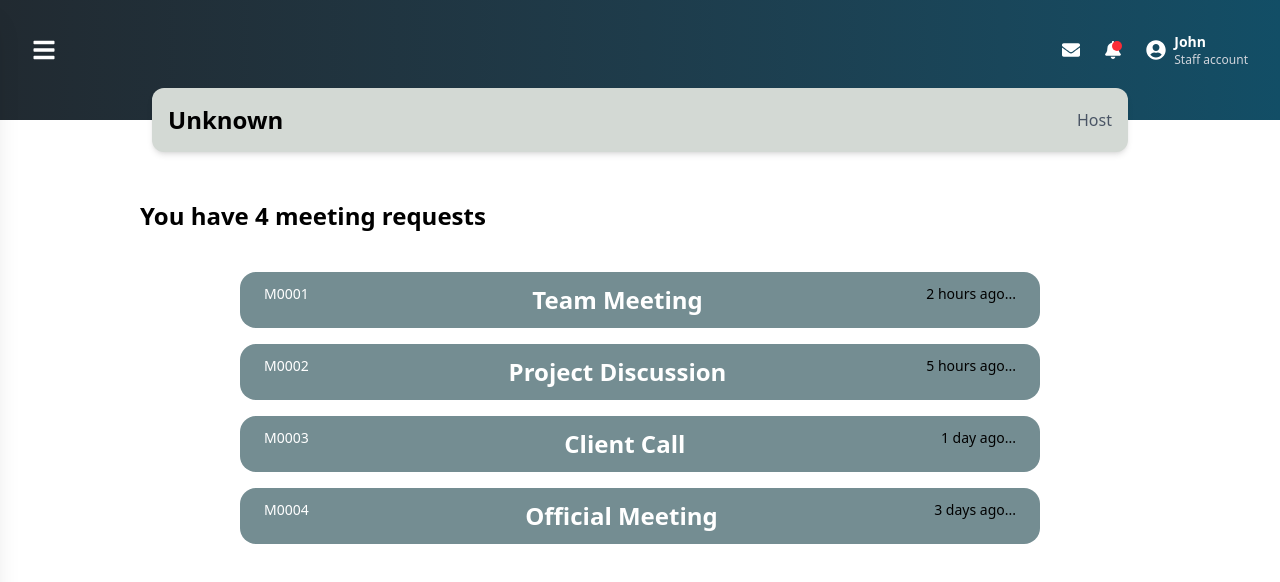
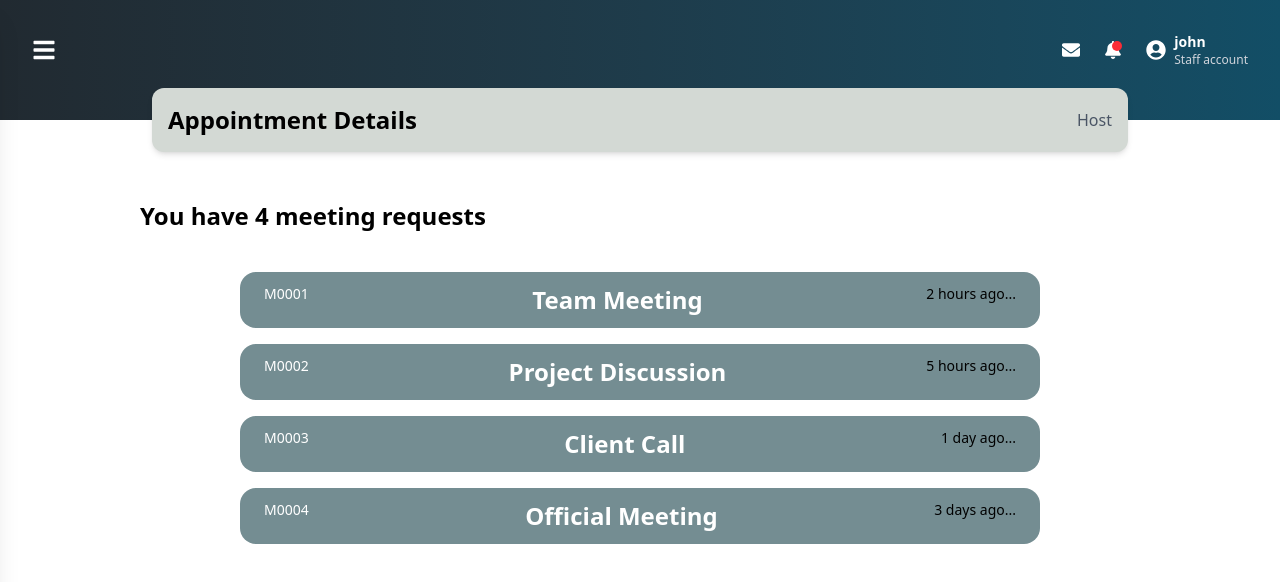
Before and after one commit to ThisaraJayasooriya/UoM-VMS-frontend, a React (Vite) app: page /host/meeting in a window 1280 px wide. Shown: the top 582 px of the page. Built offline with nearby package versions, Linux system fonts and the light colour scheme.

Commit message:
fixed issue in hostlayout section

```diff
--- a/src/pages/host/HostLayout.jsx
+++ b/src/pages/host/HostLayout.jsx
@@ -14,6 +14,7 @@ import { useNavigate } from "react-router-dom";
 
 function HostLayout() {
   const [isSidebarVisible, setSidebarVisible] = useState(false);
+
   const navigate = useNavigate();
   const location = useLocation();
   const state = location.state || {};
@@ -33,23 +34,45 @@ function HostLayout() {
       description: "Appointment Details",
       route: "/host/appointmentdetails",
     },
+
     { icon: <FaUsers />, description: "Visit Log", route: "/host/visitlog" },
+
     { icon: <FaCog />, description: "Profile", route: "/host/profile" },
   ];
 
-  // Function to get current page title based on route
-  const getCurrentPageTitle = () => {
-    const path = location.pathname;
-    if (path === "/host") return "Dashboard";
-    if (path === "/host/appointmentdetails") return "Appointment Details";
-    if (path === "/host/visitlog") return "Visit Log";
-    if (path === "/host/profile") return "Profile";
-    return "Host"; // Fallback
+   // Function to get current page title based on route
+   const getCurrentPageTitle = () => {
+    const currentItem = sidebarItems.find(item =>
+      location.pathname === item.route ||
+      (item.route !== '/host' && location.pathname.startsWith(item.route))
+    );
+    return currentItem?.description || 'Appointment Details';
   };
 
   return (
-    <div className="flex h-screen w-full bg-white relative">
-      {/* Sidebar */}
+    <div className="h-screen w-full bg-white relative">
+      {isSidebarVisible && (
+        <div
+          className="fixed inset-0  bg-opacity-50 z-10"
+          onClick={hideSidebar}
+        ></div>
+      )}
+      <div
+        className={`transition-all duration-300 ${
+          isSidebarVisible ? "blur-xs pointer-events-none" : ""
+        }`}
+      >
+        <Headerbar
+          toggleSidebar={toggleSidebar}
+          userName="john"
+          userRole="Staff account"
+          type= {state.name}
+          pageTitle={getCurrentPageTitle()}
+          pageSubtitle="Host"
+        />
+
+        <Outlet />
+      </div>
       <div
         className={`fixed inset-y-0 left-0 transform ${
           isSidebarVisible ? "translate-x-0" : "-translate-x-full"
@@ -64,29 +87,6 @@ function HostLayout() {
           }}
         />
       </div>
-
-      {/* Overlay when sidebar is visible */}
-      {isSidebarVisible && (
-        <div
-          className="fixed inset-0 bg-opacity-50 z-10"
-          onClick={hideSidebar}
-        ></div>
-      )}
-
-      {/* Main Content */}
-      <div className="flex-1 flex flex-col">
-        <Headerbar
-          toggleSidebar={toggleSidebar}
-          userName="John"
-          userRole="Staff account"
-          type={state.name || "Unknown"} // Fallback for undefined state.name
-          pageTitle={getCurrentPageTitle()}
-          pageSubtitle="Host"
-        />
-        <main className="flex-1">
-          <Outlet />
-        </main>
-      </div>
     </div>
   );
 }
```
